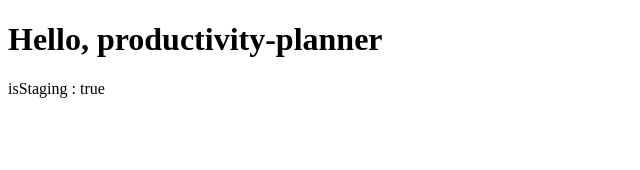
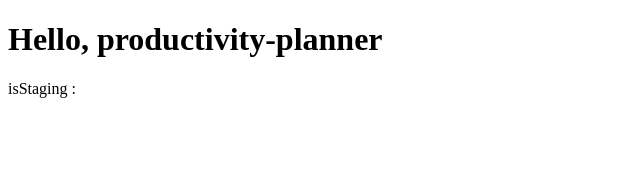
Before and after one commit to parsec99/productivity-planner, an Angular app: page / in a window 1280 px wide. Shown: the top 170 px of the page, without its empty margins (0-640 px from the left). Built offline with nearby package versions, Linux system fonts and the light colour scheme; no server answers.

Commit message:
remove isStaging variable

```diff
--- a/src/app/app.component.ts
+++ b/src/app/app.component.ts
@@ -1,6 +1,5 @@
 import { Component } from '@angular/core';
 import { RouterOutlet } from '@angular/router';
-import { environment } from '../environments/environment';
 
 @Component({
   selector: 'app-root',
@@ -9,7 +8,4 @@ import { environment } from '../environments/environment';
   templateUrl: './app.component.html',
   styleUrl: './app.component.scss',
 })
-export class AppComponent {
-  // eslint-disable-next-line @typescript-eslint/no-explicit-any
-  readonly isStaging = !(environment as any).production;
-}
+export class AppComponent {}
```
